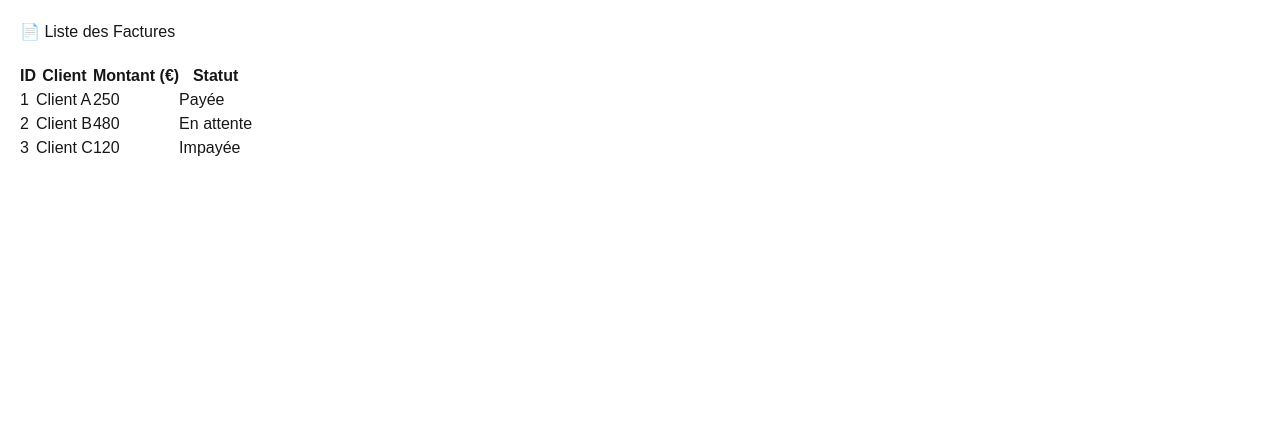
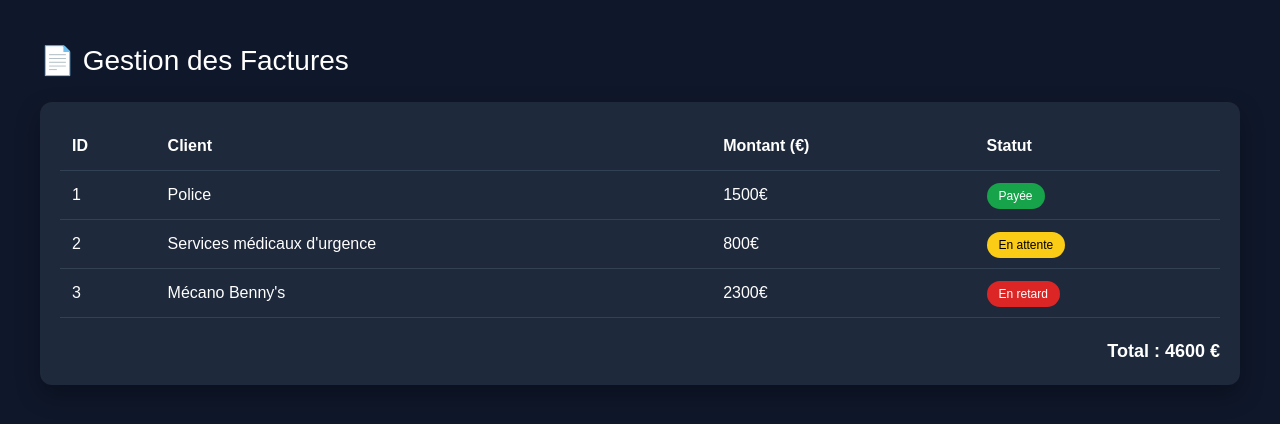
Before and after one commit to Dylan220495/compta-gtarp, a Next.js app: page /factures in a window 1280 px wide. Shown: the top 424 px of the page. Built offline with nearby package versions, Linux system fonts and the light colour scheme.

Commit message:
Upgrade design factures

```diff
--- a/app/factures/page.tsx
+++ b/app/factures/page.tsx
@@ -1,34 +1,72 @@
-export default function FacturesPage() {
+export default function Factures() {
   const factures = [
-    { id: 1, client: "Client A", montant: 250, statut: "Payée" },
-    { id: 2, client: "Client B", montant: 480, statut: "En attente" },
-    { id: 3, client: "Client C", montant: 120, statut: "Impayée" },
-  ]
+    { id: 1, client: "Police", montant: 1500, statut: "Payée" },
+    { id: 2, client: "Services médicaux d'urgence", montant: 800, statut: "En attente" },
+    { id: 3, client: "Mécano Benny's", montant: 2300, statut: "En retard" },
+  ];
+
+  const total = factures.reduce((acc, f) => acc + f.montant, 0);
 
   return (
-    <div style={{ padding: "20px" }}>
-      <h1>📄 Liste des Factures</h1>
+    <main style={{ padding: "40px", fontFamily: "Arial", backgroundColor: "#0f172a", minHeight: "100vh", color: "white" }}>
+      <h1 style={{ fontSize: "28px", marginBottom: "20px" }}>
+        📄 Gestion des Factures
+      </h1>
 
-      <table border={1} cellPadding={10} style={{ marginTop: "20px" }}>
+      <div style={{
+        backgroundColor: "#1e293b",
+        padding: "20px",
+        borderRadius: "12px",
+        boxShadow: "0 10px 25px rgba(0,0,0,0.3)"
+      }}>
+
+        <table style={{ width: "100%", borderCollapse: "collapse" }}>
           <thead>
-          <tr>
-            <th>ID</th>
-            <th>Client</th>
-            <th>Montant (€)</th>
-            <th>Statut</th>
+            <tr style={{ textAlign: "left", borderBottom: "1px solid #334155" }}>
+              <th style={{ padding: "12px" }}>ID</th>
+              <th style={{ padding: "12px" }}>Client</th>
+              <th style={{ padding: "12px" }}>Montant (€)</th>
+              <th style={{ padding: "12px" }}>Statut</th>
             </tr>
           </thead>
+
           <tbody>
             {factures.map((facture) => (
-            <tr key={facture.id}>
-              <td>{facture.id}</td>
-              <td>{facture.client}</td>
-              <td>{facture.montant}</td>
-              <td>{facture.statut}</td>
+              <tr key={facture.id} style={{ borderBottom: "1px solid #334155" }}>
+                <td style={{ padding: "12px" }}>{facture.id}</td>
+                <td style={{ padding: "12px" }}>{facture.client}</td>
+                <td style={{ padding: "12px" }}>{facture.montant}€</td>
+                <td style={{ padding: "12px" }}>
+                  <span style={{
+                    padding: "6px 12px",
+                    borderRadius: "20px",
+                    fontSize: "12px",
+                    backgroundColor:
+                      facture.statut === "Payée"
+                        ? "#16a34a"
+                        : facture.statut === "En attente"
+                        ? "#facc15"
+                        : "#dc2626",
+                    color: facture.statut === "En attente" ? "black" : "white"
+                  }}>
+                    {facture.statut}
+                  </span>
+                </td>
               </tr>
             ))}
           </tbody>
         </table>
+
+        <div style={{
+          marginTop: "20px",
+          textAlign: "right",
+          fontSize: "18px",
+          fontWeight: "bold"
+        }}>
+          Total : {total} €
         </div>
-  )
+
+      </div>
+    </main>
+  );
 }
```
Lines whose indentation alone changed are shown as unchanged.
